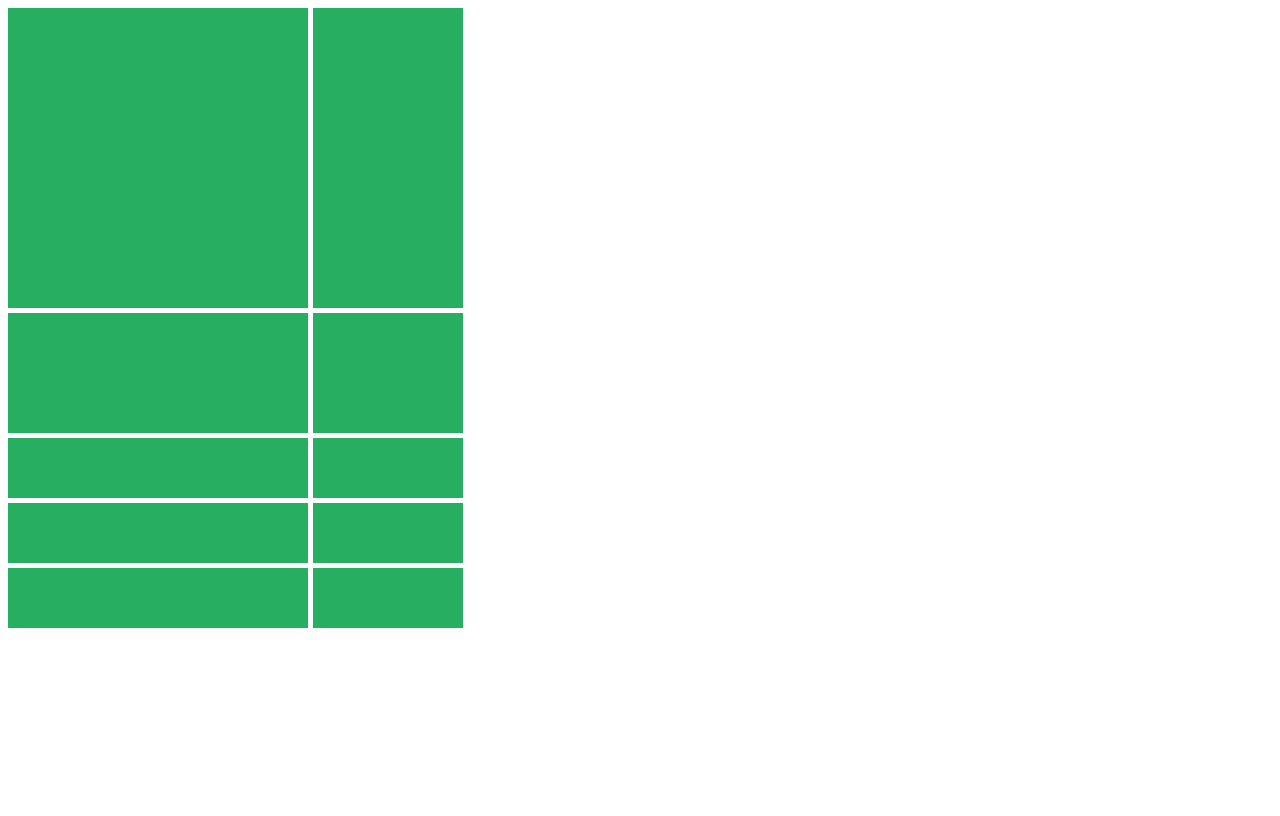
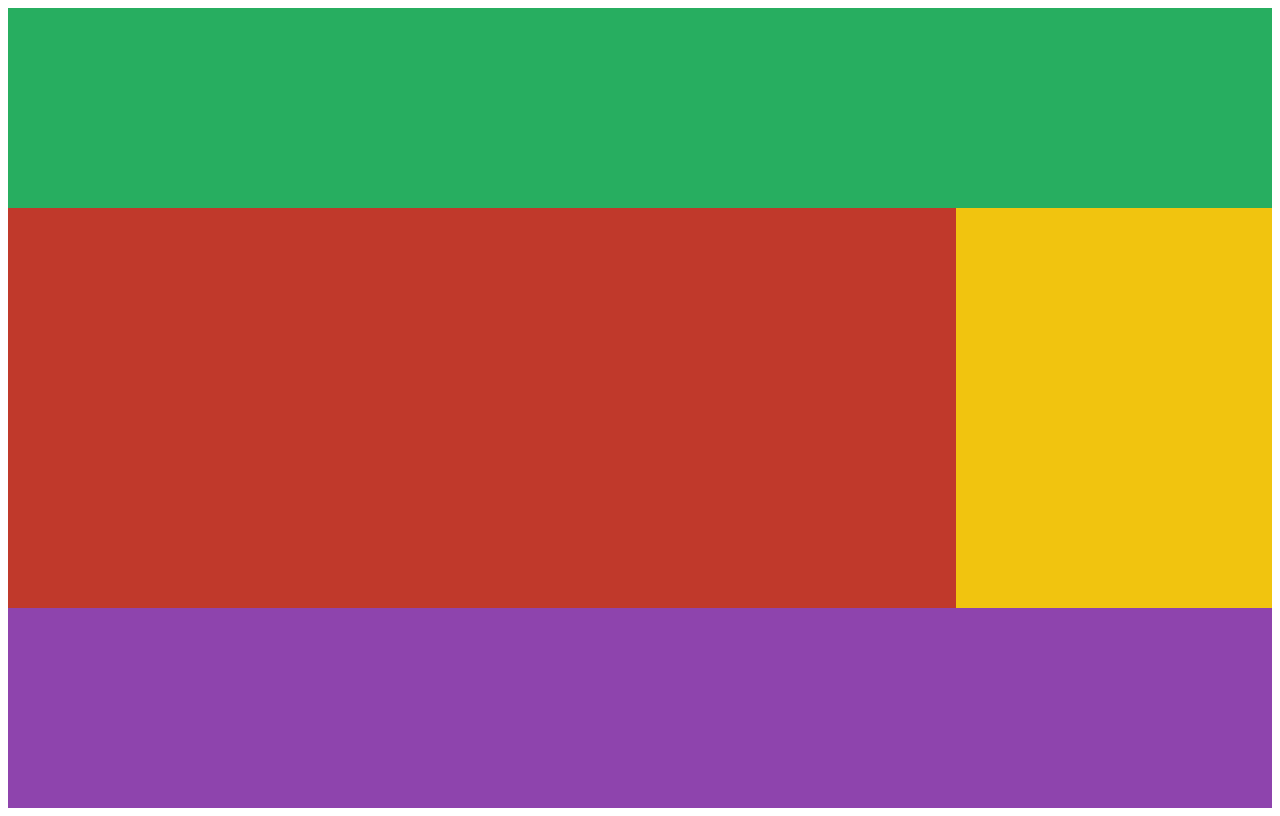
Before and after one commit to gnsgmlckdgk/CSS_MasterClass, a plain HTML site: page grid.html in a window 1280 px wide. Drawn offline with Linux system fonts and the light colour scheme.

Commit message:
gird area

```diff
--- a/grid.html
+++ b/grid.html
@@ -9,35 +9,38 @@
         <style>
             .father {
                 display: grid;
-            grid-template-columns: 300px 150px;
-            grid-template-rows: 300px 120px;
-            grid-gap: 5px;
-
-            grid-auto-flow: row;    /* default: row */
-            grid-auto-rows: 60px;
-            /*grid-auto-columns: 60px;*/
-
+                grid-auto-rows: 200px;
+                grid-template-areas:
+                    "header header header header"
+                    "content content content sidebar"
+                    "content content content sidebar"
+                    "footer footer footer footer";
             }
-
-        .box {
+            .first {
+                grid-area: header;
                 background-color: #27ae60;
-
+            }
+            .second {
+                grid-area: footer;
+                background-color: #8e44ad;
+            }
+            .third {
+                grid-area: sidebar;
+                background-color: #f1c40f;
+            }
+            .fourth {
+                grid-area: content;
+                background-color: #c0392b;
             }
         </style>
     </head>
 
     <body>
         <div class="father">
-      <div class="box"></div>
-      <div class="box"></div>
-      <div class="box"></div>
-      <div class="box"></div>
-      <div class="box"></div>
-      <div class="box"></div>
-      <div class="box"></div>
-      <div class="box"></div>
-      <div class="box"></div>
-      <div class="box"></div>
+            <div class="first"></div>
+            <div class="second"></div>
+            <div class="third"></div>
+            <div class="fourth"></div>
         </div>
     </body>
 </html>
```
Also changed, not shown: README.md. Lines whose indentation alone changed are shown as unchanged.
